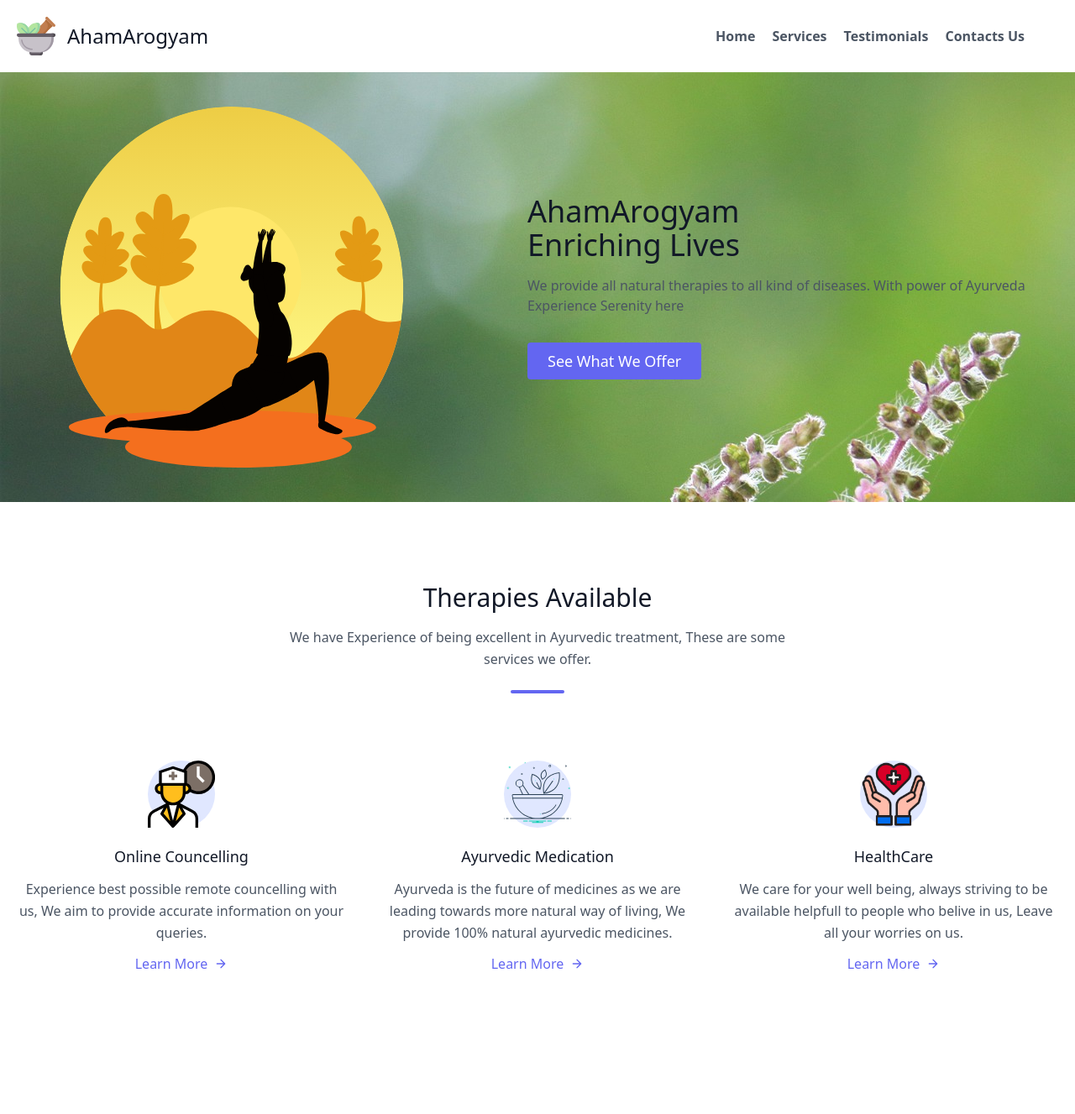
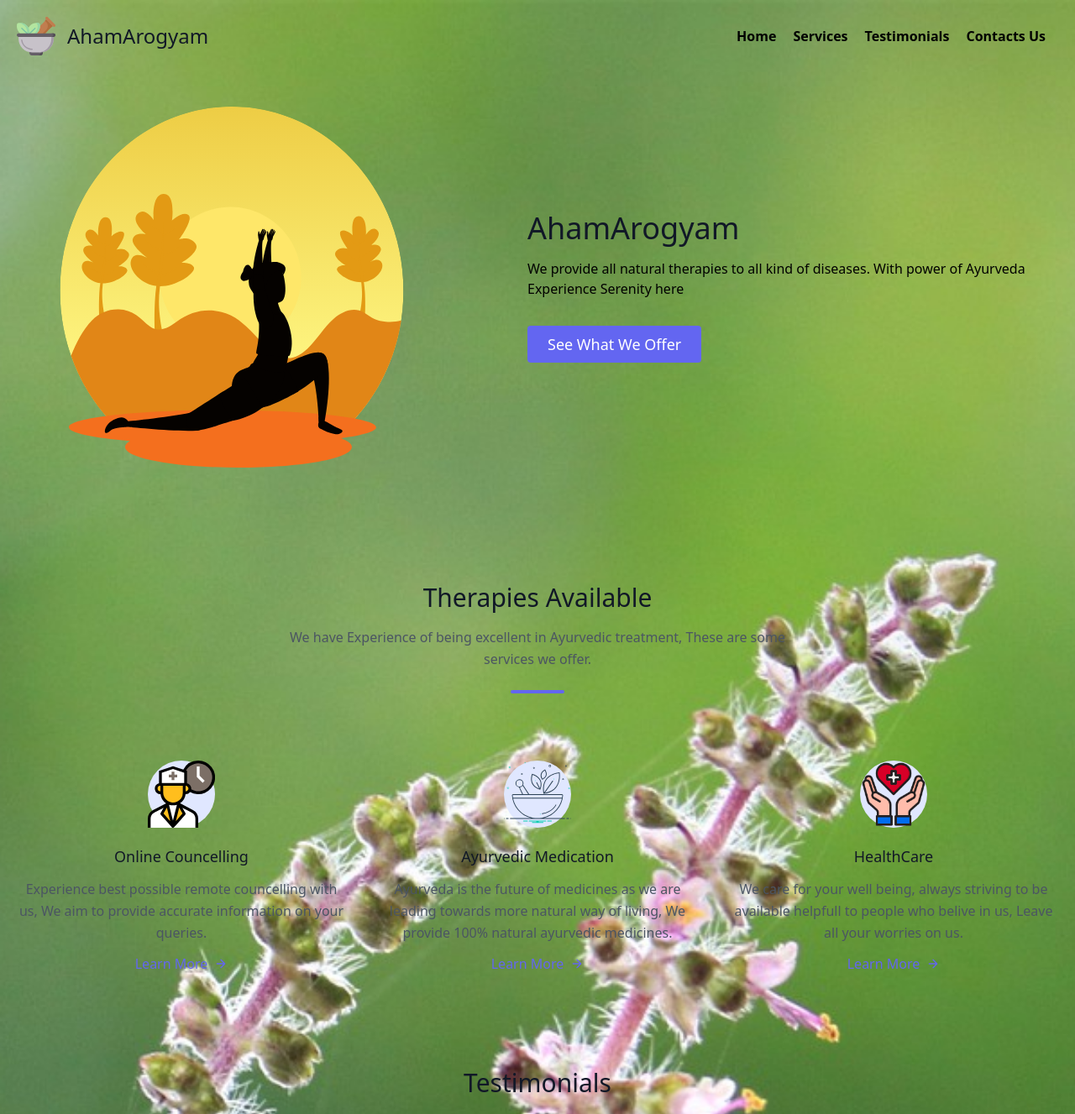
Before and after one commit to darkshadow56/AhamArogyam, a plain HTML site: page index.html in a window 1280 px wide. Shown: the top 1327 px of the page at 84% size. Drawn offline with nearby package versions, Linux system fonts and the light colour scheme.

Commit message:
Add files via upload
testing background

```diff
--- a/index.html
+++ b/index.html
@@ -10,15 +10,17 @@
     <link href="https://unpkg.com/tailwindcss@^2/dist/tailwind.min.css" rel="stylesheet">
 </head>
 <body>
+    <div class="main-body">
+    <div class="home" id="home">
       <div class="navbar">
-        <header class="text-gray-600 body-font">
+        <header class="text-black body-font ">
             <div class="container mx-auto flex flex-wrap p-5 flex-col md:flex-row items-center">
               <a class="flex title-font font-medium items-center text-gray-900 mb-4 md:mb-0">
                 <img class='nav-logo' src="./assets/ayurveda.svg" alt="LOGO">
                 </svg>
                 <span class="ml-3 text-2xl">AhamArogyam</span>
               </a>
-              <nav class="md:ml-auto flex flex-wrap items-center text-base justify-center">
+              <nav class="md:ml-auto flex flex-wrap items-center text-base justify-cenetr nav-links 3xl">
                 <a class="mr-5 hover:text-gray-900 font-semibold" href="#home">Home</a>
                 <a class="mr-5 hover:text-gray-900 font-semibold" href="#services">Services</a>
                 <a class="mr-5 hover:text-gray-900 font-semibold" href="#testimonial">Testimonials</a>
@@ -31,7 +33,6 @@
             </div>
           </header>
     </div>
-    <div class="home" id="home">
         <section class="text-gray-600 body-font">
             <div class="container mx-auto flex px-5 py-13 md:flex-row flex-col items-center">
               <div class="lg:max-w-lg lg:w-full md:w-1/2 w-5/6 mb-10 md:mb-0">
@@ -39,9 +40,9 @@
               </div>
               <div class="lg:flex-grow md:w-1/2 lg:pl-24 md:pl-16 flex flex-col md:items-start md:text-left items-center text-center">
                 <h1 class="title-font sm:text-4xl text-3xl mb-4 font-medium text-gray-900">AhamArogyam
-                  <br class="hidden lg:inline-block xs">Enriching Lives
+
                 </h1>
-                <p class="mb-8 leading-normal font-medium">We provide all natural therapies to all kind of diseases. With power of Ayurveda Experience Serenity here</p>
+                <p class="mb-8 leading-normal text-black font-medium">We provide all natural therapies to all kind of diseases. With power of Ayurveda Experience Serenity here</p>
                 <div class="flex justify-center">
                   <button class="inline-flex text-white bg-indigo-500 border-0 py-2 px-6 focus:outline-none hover:bg-indigo-600 rounded text-lg" '><a href="#services">See What We Offer</a></button>
                 </div>
@@ -108,6 +109,7 @@
     </div>
 <div class="testimonial" id="testimonial">
     <section class="text-gray-600 body-font">
+      <h1 class="sm:text-3xl py-4 text-2xl font-medium title-font text-gray-900 mb-4 text-center">Testimonials</h1>
         <div class="container px-5 py-24 mx-auto">
           <div class="flex flex-wrap -m-4">
             <div class="lg:w-1/3 lg:mb-0 mb-6 p-4">
@@ -143,8 +145,10 @@
 </div>
 <div class="contact" id="contact">
     <section class="text-gray-600 body-font relative">
-        <div class="container px-5 py-13 mx-auto flex sm:flex-nowrap flex-wrap">
-          <div class="lg:w-2/3 md:w-1/2 bg-gray-300 rounded-lg overflow-hidden sm:mr-10 p-10 flex items-end justify-start relative">
+      <h1 style="margin-bottom: -15px;" class="sm:text-3xl py-2 text-2xl font-medium title-font text-gray-900 mb-4 text-center">Contact Us</h1>
+
+        <div class="container px-5 py-20 mx-auto flex sm:flex-nowrap flex-wrap">
+          <div class="map-frame lg:w-2/3 md:w-1/2 bg-gray-300 rounded-lg overflow-hidden sm:mr-10 p-10 flex items-end justify-start relative">
             <iframe width="100%" height="100%" class="absolute inset-0" frameborder="0" title="map" marginheight="0" marginwidth="0" scrolling="no" src="https://maps.google.com/maps?width=100%&height=600&hl=en&q=%C4%B0zmir+(My%20Business%20Name)&ie=UTF8&t=&z=14&iwloc=B&output=embed" style="filter: grayscale(1) contrast(1.2) opacity(0.4);"></iframe>
             <div class="bg-white relative flex flex-wrap py-6 rounded shadow-md">
               <div class="lg:w-1/2 px-6">
@@ -178,7 +182,6 @@
           </div>
         </div>
       </section>
-      </div>
       <div class="footer">
         <footer class="text-gray-600 body-font">
             <div class="container px-5 py-8 mx-auto flex items-center sm:flex-row flex-col">
@@ -216,5 +219,7 @@
             </div>
           </footer>
     </div>
+      </div>
+    </div>
 </body>
 </html>
--- a/style.scss
+++ b/style.scss
@@ -2,20 +2,35 @@
     margin: 0%;
     padding: 0%;
     box-sizing: border-box;
+    scroll-behavior: smooth;
+
+}
+.main-body{
+    background-image: url(./assets/tulsi-4850177_1920.jpg);
+    background-repeat: none;
+    background-position: center;
+    background-size: cover;
 }
 
 $height: 50vh;
 $width: 100;
 
+.nav-links{
+    margin-right: -25px;
+}
+
 .home{
 min-height: $height;
 width: $width;
-background-image: url(./assets/tulsi-4850177_1920.jpg);
+
 
 }
 .services{
     min-height: $height;
     width: $width;
+    background-position: center;
+    background-repeat: none;
+    background-size: cover;
 }
 .contacts{
     min-height: $height;
@@ -24,6 +39,7 @@ background-image: url(./assets/tulsi-4850177_1920.jpg);
 .testimonial{
     min-height: $height;
     width: $width;
+
 }
 .about{
     min-height: $height;
```
Also changed, not shown: style.css. Lines whose indentation alone changed are shown as unchanged.
